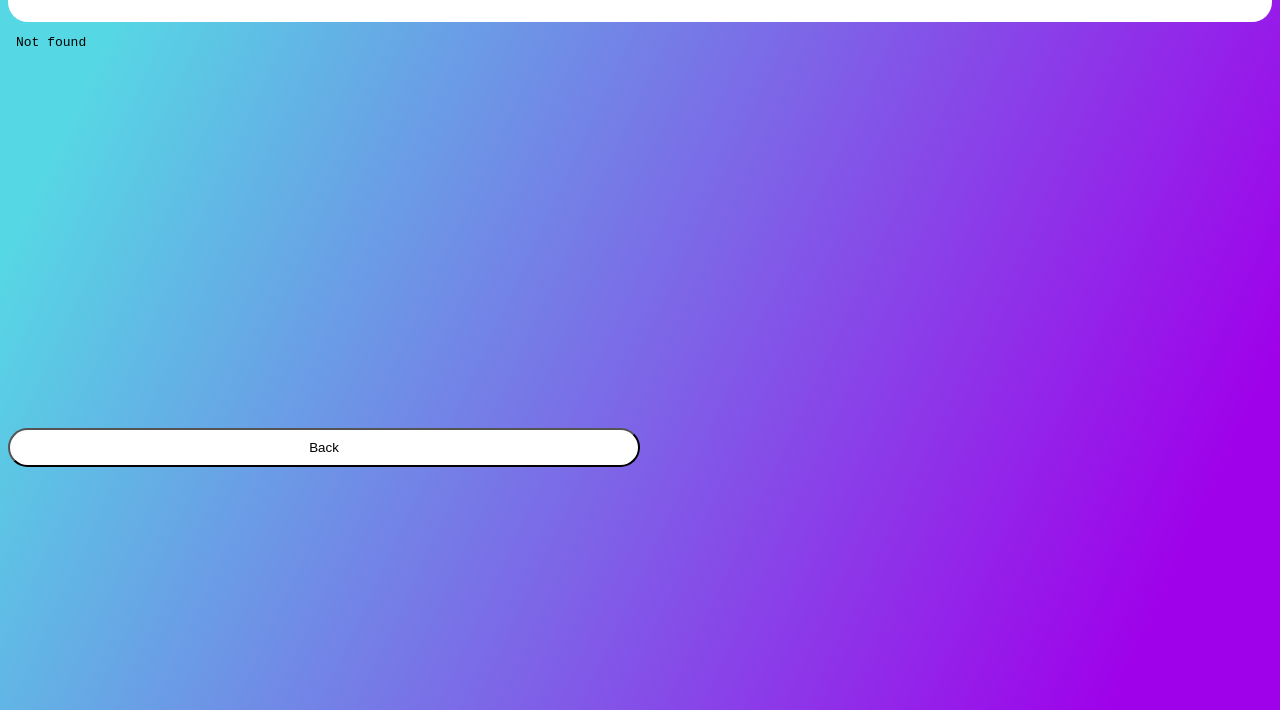
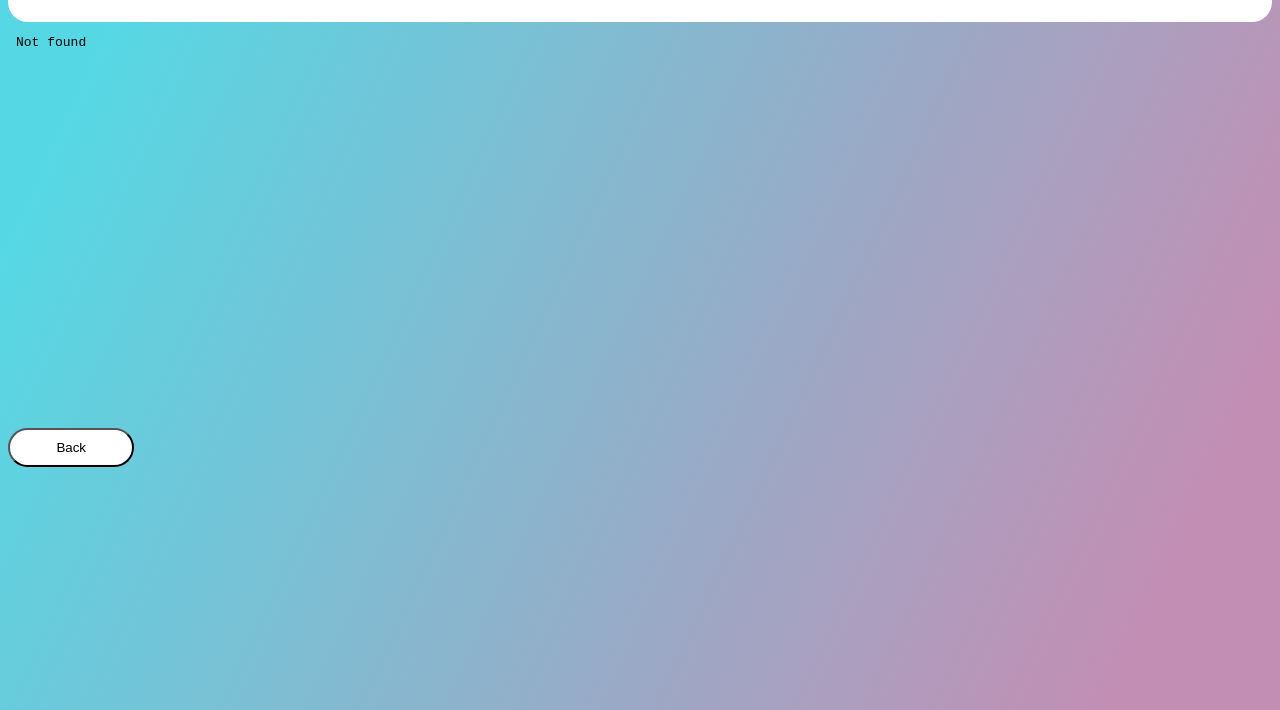
Before and after one commit to shyam1029/project-1, a plain HTML site: page viewstatus.html in a window 1280 px wide. Shown: the part 106-816 px from the top of the page. Drawn offline with Linux system fonts and the light colour scheme.

Commit message:
Update admin login page styling (generated by blackbox.ai )

```diff
--- a/style.css
+++ b/style.css
@@ -1,7 +1,7 @@
 body{
   min-height: 100vh;
   font-family:'Courier New', Courier, monospace;
-  background: linear-gradient(115deg, #56d8e4 10%, #9f01ea 90%);
+  background: linear-gradient(115deg, #56d8e4 10%, #c38eb4 90%);
 }
 
 header {
--- a/viewstatus.html
+++ b/viewstatus.html
@@ -19,7 +19,7 @@
 
     <div class="center">
       <a href="./student_home.html"
-        ><button class="btn" type="sumit" form="nameform" value="back">
+        ><button class="btn2" type="sumit" form="nameform" value="back">
           Back
         </button>
       </a>
```
Also changed, not shown: admin_login.html (+0 -2 lines).
